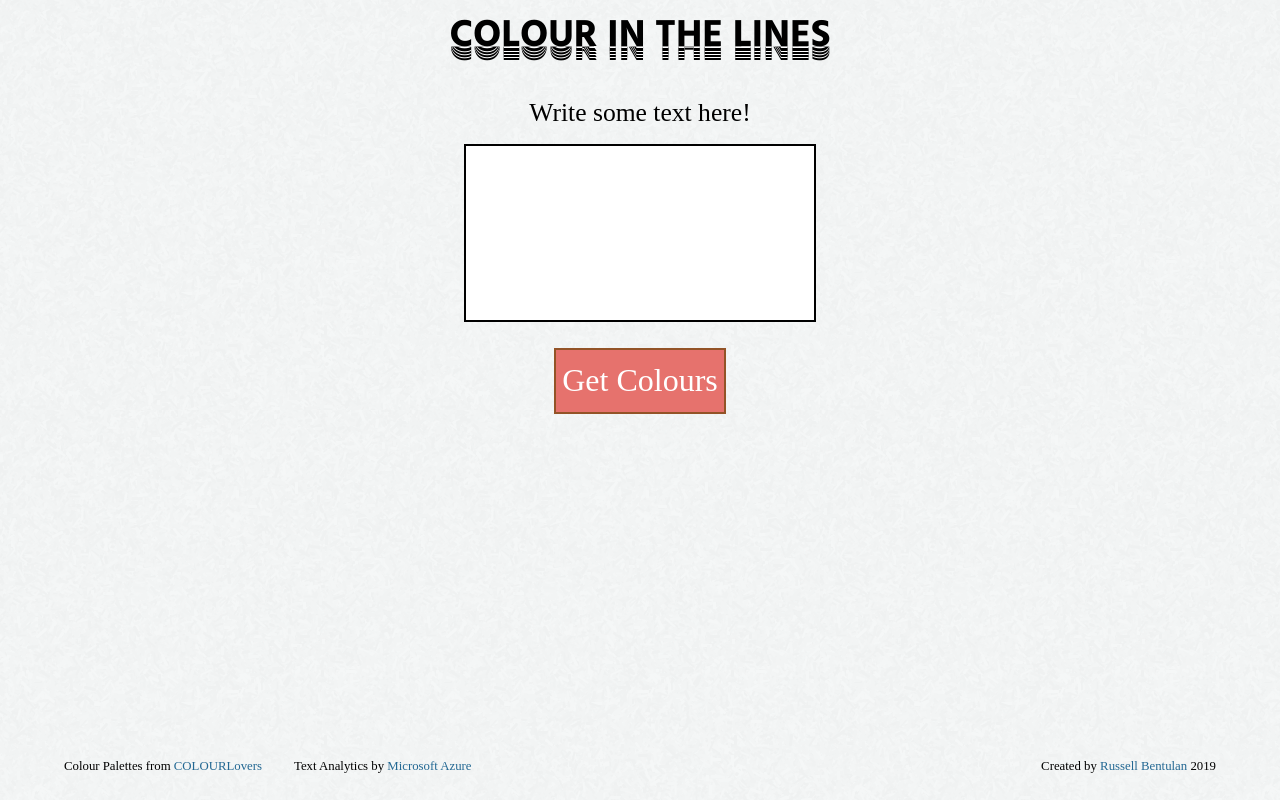
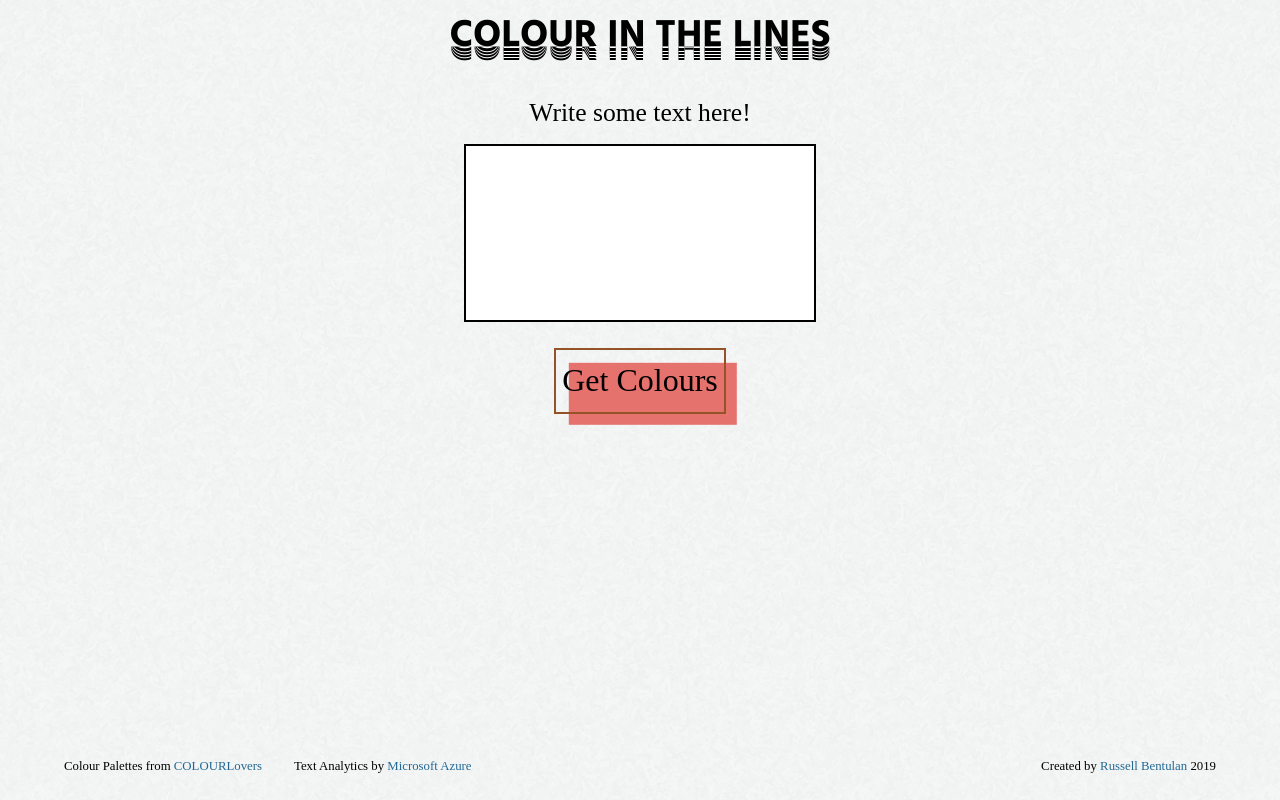
Before and after one commit to russellbentulan/Colour-in-the-Lines, a React (Create React App) app: page / in a window 1280 px wide. Built offline with nearby package versions, Linux system fonts and the light colour scheme; a web font is replaced by a local one.

Commit message:
fixed the synonyms query bug that returned no words to describe colours 💢

```diff
--- a/src/layout/Form.js
+++ b/src/layout/Form.js
@@ -59,12 +59,13 @@ class Form extends Component {
       keyWordsToQuery = keyWordsArray[0];
       keyWordsToDisplay = keyWordsArray;
     } else {
-      // Use two extracted keywords at most to get the best results
-      keyWordsToQuery = keyWordsArray[0] + " " + keyWordsArray[1];
+      // Take a random keyword to query the colours API
+      const keyword = keyWordsArray[Math.floor(Math.random() * keyWordsArray.length)];
+
+      keyWordsToQuery = keyword;
       keyWordsToDisplay = keyWordsArray;
     }
 
-    //
     axios({
       method: "get",
       url: "https://proxy.hackeryou.com",
--- a/src/layout/Main.js
+++ b/src/layout/Main.js
@@ -40,7 +40,7 @@ class Main extends Component {
         });
       });
 
-      keyWordPromises.push(...keyWordArray)
+      keyWordPromises.push(...keyWordArray);
     });
 
     // Take all of the synonyms and push them to state
@@ -51,7 +51,17 @@ class Main extends Component {
         // Extract all keywords from an unknown amount of API requests
         const allSynonyms = [];
         responses.forEach(response => {
-          allSynonyms.push(...response.data.noun.syn, ...response.data.verb.syn)
+
+          const { noun, verb, adjective } = response.data;
+
+          function pushAllWords(...wordsArray) {
+            wordsArray.forEach(words => {
+              if (words !== undefined) {
+                allSynonyms.push(...words.syn);
+              }
+            })
+          }
+          pushAllWords(noun, verb, adjective);
         });
 
         // If there are no synonyms, set the keyWordsArray state to an empty array
--- a/src/styles/components/_button.scss
+++ b/src/styles/components/_button.scss
@@ -1,20 +1,34 @@
 .button {
+  position: relative;
   font-size: 2rem;
   padding: .8rem .4rem;
-  background-color: $primaryColour;
-  color: #FFF;
+  background-color: transparent;
+  color : #000;
   border: 2px solid #935327;
   min-width: 10rem;
   position: relative;
 
+  &::after {
+    content: "";
+    position: absolute;
+    top: 0;
+    right:0;
+    bottom: 0;
+    left: 0;
+    background-color: $primaryColour;
+    transform: translate(.4em, .4em);
+    z-index: -1;
+    transition: .2s all cubic-bezier(.17,.67,.83,.67);
+  }
+
   &:not([disabled]) {
-    transition: .2s transform;
+    transition: .2s all;
 
     &:hover,
     &:focus {
-      border: 1px solid $black;
-      box-shadow: 0 0 5px rgba($black, .8);
-      transform: translateY(-5px);
+      &::after {
+        transform: translate(0,0);
+      }
     }
   }
 
```
